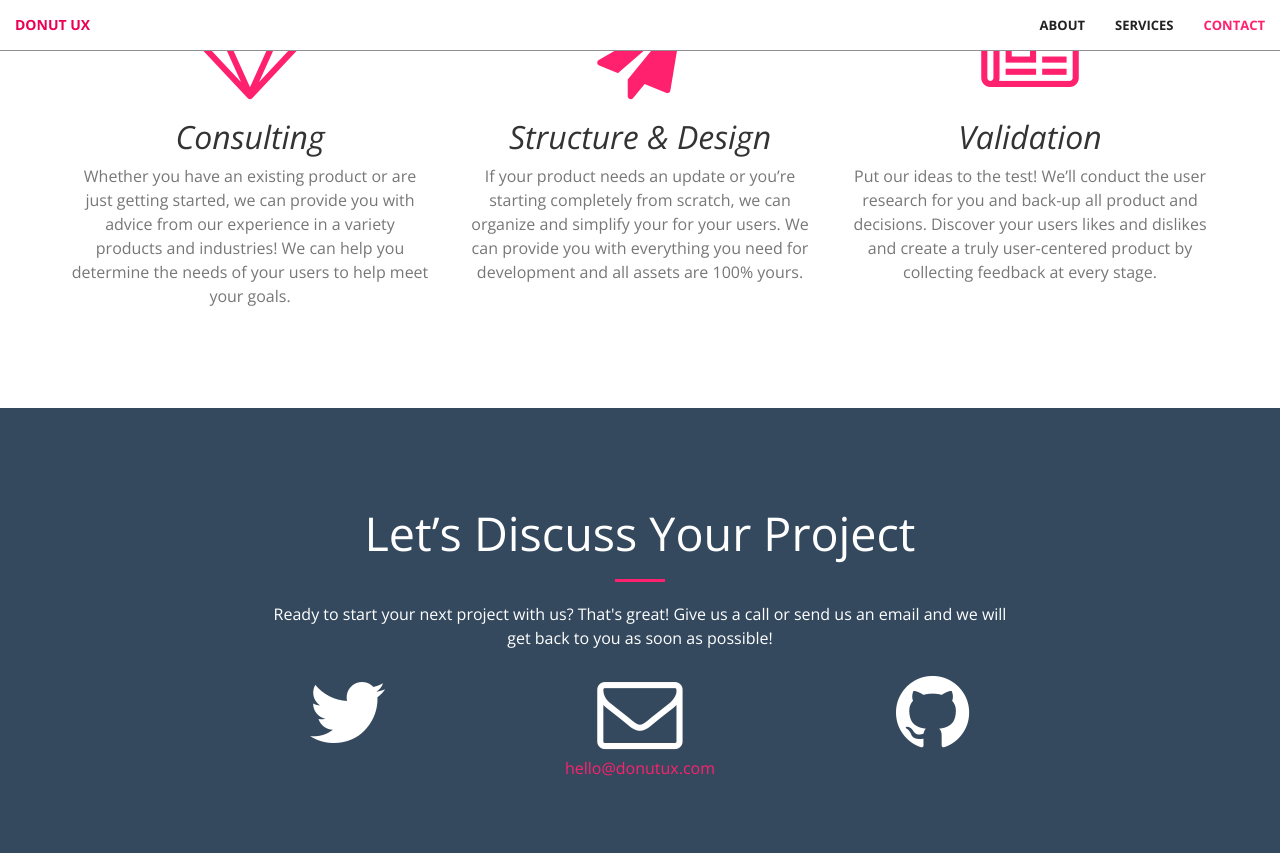
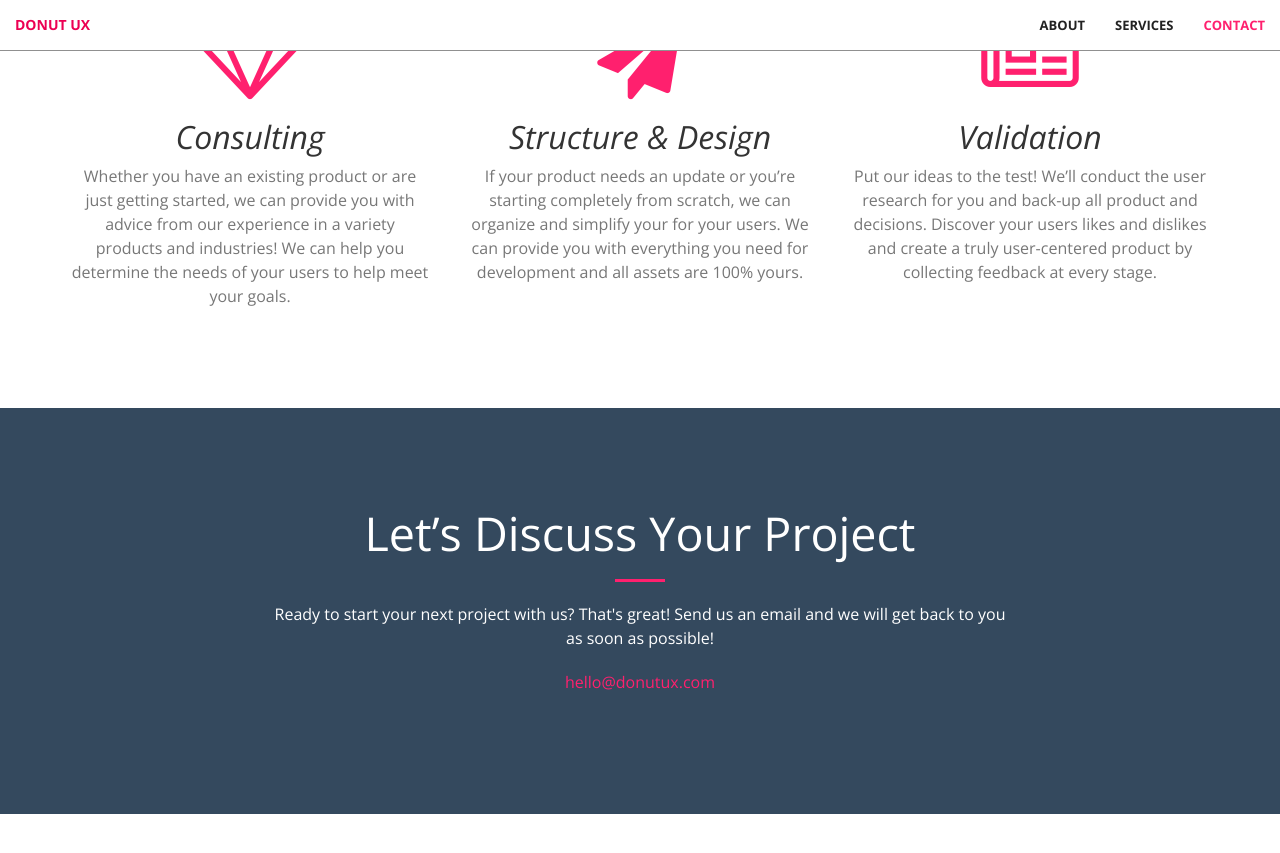
Before and after one commit to donutux/donutux.github.io, a Jekyll site: the page built from index.html, in a window 1280 px wide and 900 px high, scrolled down 1447 px. Shown: the top 853 px of the window. Built offline with Jekyll 4.4.1, drawn with Linux system fonts in a browser that asks for light colours; after the commit the page ends 2261 px from its top, so only the background shows below that.

Commit message:
Remove social icons and add email.

```diff
--- a/_includes/contact.html
+++ b/_includes/contact.html
@@ -4,26 +4,8 @@
             <div class="col-lg-8 col-lg-offset-2 text-center">
                 <h2 class="section-heading">Let’s Discuss Your Project</h2>
                 <hr class="primary">
-                <p>Ready to start your next project with us? That's great! Give us a call or send us an email and we will get back to you as soon as possible!</p>
+                <p>Ready to start your next project with us? That's great! Send us an email and we will get back to you as soon as possible!</p>
+                <p><a href="mailto:hello@donutux.com">hello@donutux.com</a></p>
             </div>
-        <div class="col-lg-2 col-lg-offset-2 text-center">
-            <a href="https://twitter.com/{{ site.twitter_username }}">
-                <i class="fa fa-twitter fa-3x wow bounceIn" data-wow-delay=".1s"></i>
-                <p>{{ site.twitter_username }}</p>
-            </a>
-        </div>
-        <div class="col-lg-2 col-lg-offset-1 text-center">
-            <a href="mailto:{{ site.email }}">
-            <i class="fa fa-envelope-o fa-3x wow bounceIn" data-wow-delay=".1s"></i>
-                <p>{{ site.email }}</p>
-            </a>
-        </div>
-        <div class="col-lg-2 col-lg-offset-1 text-center">
-            <a href="https://github.com/{{ site.github_username }}">
-            <i class="fa fa-github fa-3x wow bounceIn" data-wow-delay=".1s"></i>
-                <p>{{ site.github_username }}</p>
-            </a>
-        </div>
-
     </div>
 </section>
```
